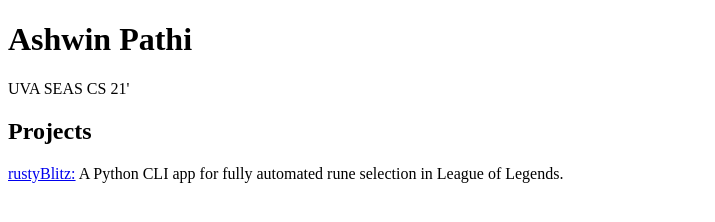
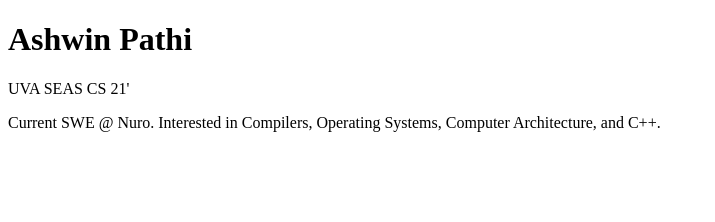
Before and after one commit to AshwinPathi/AshwinPathi.github.io, a plain HTML site: page index.html in a window 1280 px wide. Shown: the whole page, without its empty margins (0-715 px from the left). Drawn offline with Linux system fonts and the light colour scheme.

Commit message:
home page

```diff
--- a/index.html
+++ b/index.html
@@ -1,14 +1,9 @@
 <!DOCTYPE html>
 <html>
 	<body>
-
 		<h1>Ashwin Pathi</h1>
 		<p>UVA SEAS CS 21'</p>
 
-		<h2> Projects </h2>
-		<p><a href="https://github.com/AshwinPathi/rustyBlitz">rustyBlitz:</a> A Python CLI app for fully automated rune selection in League of Legends.<p>
-
+		<p>Current SWE @ Nuro. Interested in Compilers, Operating Systems, Computer Architecture, and C++.</p>
 	</body>
-
-
 </html>
```
